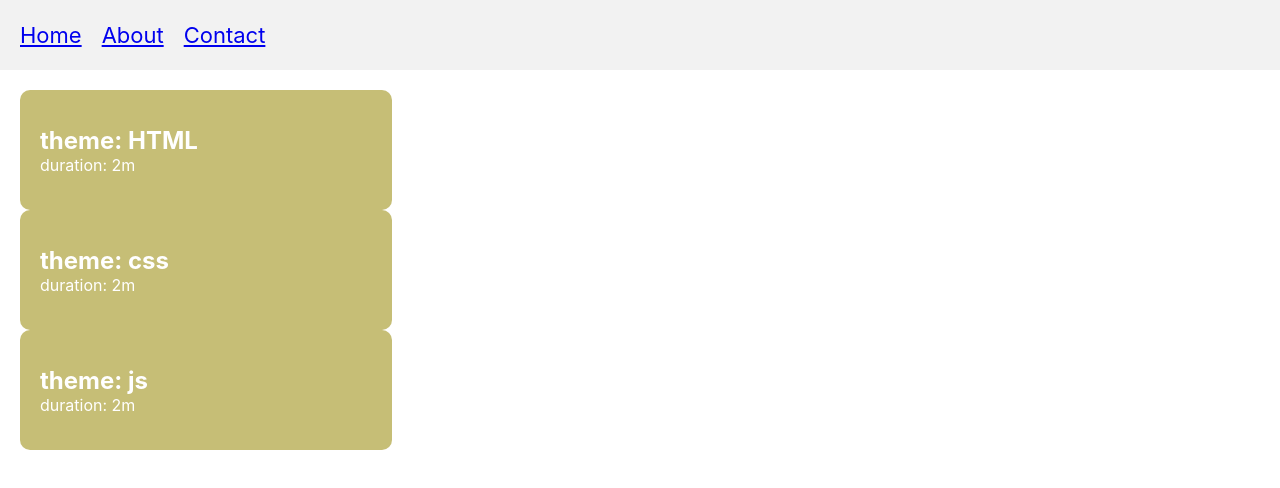
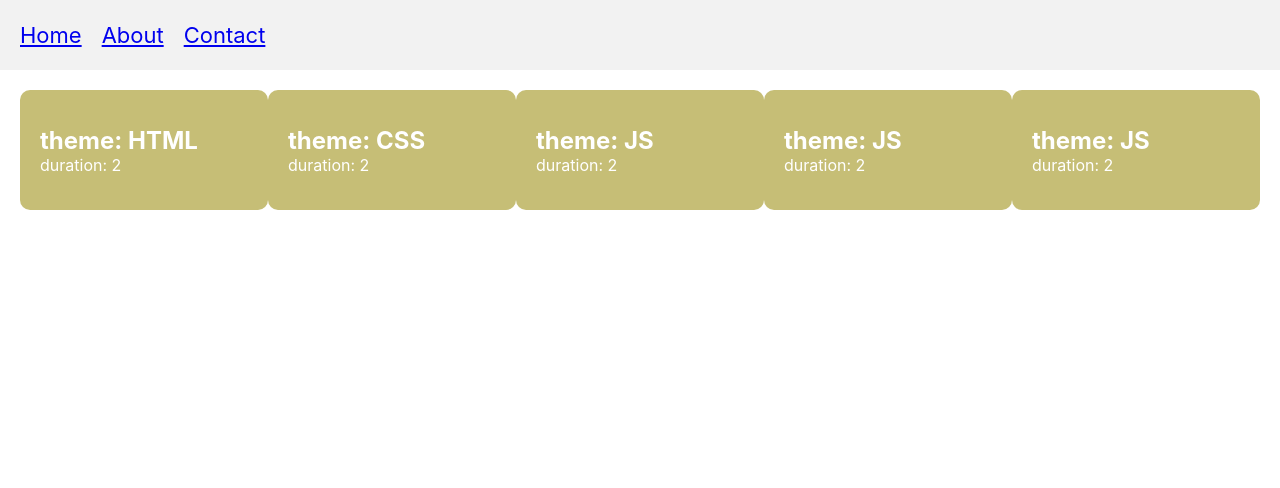
Before and after one commit to Khalilov07/BT-14-blog, a React (Create React App) app: page / in a window 1280 px wide. Shown: the top 488 px of the page. Built offline with nearby package versions, Linux system fonts and the light colour scheme; data requests are answered from the project's data file.

Commit message:
add new changes

```diff
--- /dev/null
+++ b/db.json
@@ -0,0 +1,29 @@
+{
+    "courses" : [
+        {
+            "id" : 1,
+            "title" : "HTML",
+            "duration" : 2
+        },
+        {
+            "id" : 2,
+            "title" : "CSS",
+            "duration" : 2
+        },
+        {
+            "id" : 3,
+            "title" : "JS",
+            "duration" : 2
+        },
+        {
+            "id" : 3,
+            "title" : "JS",
+            "duration" : 2
+        },
+        {
+            "id" : 3,
+            "title" : "JS",
+            "duration" : 2
+        }
+    ]
+}
--- a/package.json
+++ b/package.json
@@ -6,6 +6,8 @@
     "@testing-library/jest-dom": "^5.16.5",
     "@testing-library/react": "^13.4.0",
     "@testing-library/user-event": "^13.5.0",
+    "axios": "^1.4.0",
+    "json-server": "^0.17.3",
     "react": "^18.2.0",
     "react-dom": "^18.2.0",
     "react-router-dom": "^6.10.0",
--- a/src/components/Card/Card.jsx
+++ b/src/components/Card/Card.jsx
@@ -1,14 +1,13 @@
 import React from 'react';
 import './card.css'
 
-const Card = (props) => {
+const Card = ({ title, duration }) => {
+
 
     return (
-        <div>
-            <div className='item'>
-                <h2>theme: {props.title}</h2>
-                <p>duration: {props.duration}</p>
-            </div>
+        <div className='item'>
+            <h2>theme: {title}</h2>
+            <p>duration: {duration}</p>
         </div>
     );
 };
--- a/src/pages/AboutPage/AboutPage.jsx
+++ b/src/pages/AboutPage/AboutPage.jsx
@@ -1,12 +1,70 @@
-import React from 'react';
+import React, { useState } from 'react';
 import './aboutpage.css'
 
 const AboutPage = () => {
+
+    const [clicks, setClicks] = useState({
+        left : 0,
+        rigth : 0
+    })
+
+    const [allClicks, setAllClicks] = useState([]) // ["L", "R", "L", "L", "R", "R"]
+
+    // примитивные данные это: number, string, boolean
+
+    const handleLeft = () => {
+        const newClicks = {
+            ...clicks,
+            left : clicks.left + 1
+        }
+        setClicks(newClicks)
+        const newAllClicks = allClicks.concat("L")
+        setAllClicks(newAllClicks)
+    }
+
+    const handleRight = () => {
+        const newClicks = {
+            ...clicks,
+            rigth : clicks.rigth + 1
+        }
+        setClicks(newClicks)
+        const newAllClicks = allClicks.concat("R")
+        setAllClicks(newAllClicks)
+    }
+
+    const handleZero = () => {
+        const newClicks = {
+            left : 0,
+            rigth : 0
+        }
+        setAllClicks([])
+        setClicks(newClicks)
+    }
+
+    // должна быть кнопка которая будет обнулять состояния
+
     return (
-        <div>
-            <h1>About Page</h1>
+        <div className='about-wrapper'>
+
+            <h1>left: {clicks.left}</h1>
+            <h1>right: {clicks.rigth}</h1>
+            <h1>{allClicks.join(", ")}</h1>
+
+            <button onClick={handleLeft}>left</button>
+            <button onClick={handleRight}>right</button>
+            <button onClick={handleZero}>Zero</button>
+
         </div>
     );
 };
 
 export default AboutPage;
+
+// функции для более больших задач,
+
+    // <button onClick={() => setLikes(likes + 1)}>LIKE</button> - для более простых задач
+
+    // counter - Это переменная где будто наши данные
+    // setCunter - Это функиця которая будет изменять наши данные
+
+// ДЗ: объяснить мне почему я не могу использовать метод Push(), но, могу использовать метод Concat()
--- a/src/pages/AboutPage/aboutpage.css
+++ b/src/pages/AboutPage/aboutpage.css
@@ -0,0 +1,7 @@
+.about-wrapper button {
+    padding: 5px 10px;
+    margin: 20px 10px;
+    border-radius: 5px;
+    background-color: white;
+    border: 2.5px solid black;
+}
--- a/src/pages/HomePage/HomePage.jsx
+++ b/src/pages/HomePage/HomePage.jsx
@@ -1,23 +1,26 @@
 import React from 'react';
 import './homepage.css'
+import axios from 'axios'
 import Card from '../../components/Card/Card';
+import { useState, useEffect } from 'react';
 
 const HomePage = () => {
 
-    const title1 = "HTML"
-    const duration1 = "2m"
-    const title2 = "css"
-    const duration2 = "2m"
-    const title3 = "js"
-    const duration3 = "2m"
+    const [courses, setCoueses] = useState([])
+
+    useEffect(() => {
+        axios.get("http://localhost:3001/courses")
+            .then(res => setCoueses(res.data))
+    }, [])
+
+    console.log(courses)
 
     return (
         <div className='item-wrapper'>
-           <Card title={title1} duration={duration1} />
-           <Card title={title2} duration={duration2} />
-           <Card title={title3} duration={duration3} />
+            {courses.map((course) => <Card key={course.id} title={course.title} duration={course.duration} />)}
         </div>
     );
+
 };
 
 export default HomePage;
--- a/src/pages/HomePage/homepage.css
+++ b/src/pages/HomePage/homepage.css
@@ -1,3 +1,5 @@
 .item-wrapper {
     padding: 20px;
+    display: flex;
+    justify-content: space-around;
 }
```
Also changed, not shown: 1 other file (tests, documents, lock files or other folders).
